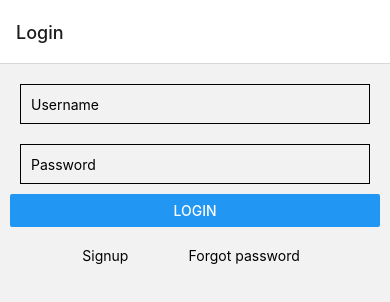
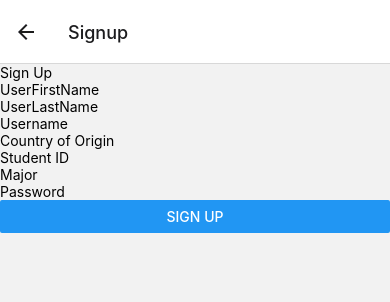
Before and after one commit to mas324/FirstFriend, a React Native app: screen /Signup in a window 390 px wide. Shown: the top 302 px of the page. Built offline with nearby package versions, Linux system fonts and the light colour scheme.

Commit message:
Merge Login stuff
Signed-off-by: Shawn Merana <shawnmerana@gmail.com>

```diff
--- a/App.js
+++ b/App.js
@@ -5,6 +5,7 @@ import { createNativeStackNavigator } from '@react-navigation/native-stack';
 import { LoginPage } from './Login';
 import { PasswordReset } from './PassRes';
 import { Test } from './Test';
+import { SignUpPage } from './Signup';
 
 export const AuthContext = React.createContext();
 const Stack = createNativeStackNavigator();
@@ -74,6 +75,7 @@ export default function App({ navigation }) {
           <>
             <Stack.Screen name='Login' component={LoginPage} options={{title: 'Login'}} />
             <Stack.Screen name='PassRes' component={PasswordReset} options={{title: 'Forgot Password'}} />
+            <Stack.Screen name='Signup' component={SignUpPage} options={{title: 'Signup'}} />
           </>
         ) : (
           <>
--- /dev/null
+++ b/Signup.js
@@ -0,0 +1,71 @@
+import React, { useState } from 'react';
+import { View, Text, TextInput, Button } from 'react-native';
+
+export function SignUpPage({navigation}) {
+    const [firstname, setUserFirstName] = useState('');
+    const [lastname, setUserLastName] = useState('');
+    const [username, setUsername] = useState('');
+    const [Country_of_Origin, setUserCoO] = useState('');
+    const [SID, setSID] = useState('');
+    const [Major, setUserMajor] = useState('');
+
+    const [password, setPassword] = useState('');
+
+    const handleSignUp = () => {
+        // Perform validation here (e.g., check if fields are not empty)
+        // isEmpty(), comparator, if-else, etc... maybe
+
+        // Display the entered data (can modify this part based on requirements)
+        console.log('UserFirstName: ' , firstname);
+        console.log('UserLastName: ' , lastname);
+        console.log('Username: ', username);
+        console.log('Country of Origin: ', Country_of_Origin);
+        console.log('Student ID: ' + SID);
+        console.log('Major: ', Major);
+
+        console.log('Password: ' + password);
+    };
+
+    return (
+        <View>
+            <Text>Sign Up</Text>
+            <TextInput
+                placeholder="UserFirstName"
+                value={firstname}
+                onChangeText={text => setUserFirstName(text)}
+            />
+             <TextInput
+                placeholder="UserLastName"
+                value={lastname}
+                onChangeText={text => setUserLastName(text)}
+            />
+            <TextInput
+                placeholder="Username"
+                value={username}
+                onChangeText={text => setUsername(text)}
+            />
+                <TextInput
+                placeholder="Country of Origin"
+                value={Country_of_Origin}
+                onChangeText={text => setUserCoO(text)}
+            />
+            <TextInput
+                placeholder="Student ID"
+                value={SID}
+                onChangeText={text => setSID(text)}
+            />
+            <TextInput
+                placeholder="Major"
+                value={Major}
+                onChangeText={text => setUserMajor(text)}
+            />
+            <TextInput
+                placeholder="Password"
+                secureTextEntry={true}
+                value={password}
+                onChangeText={text => setPassword(text)}
+            />
+            <Button title="Sign Up" onPress={handleSignUp} />
+        </View>
+    )
+}
--- a/Test.js
+++ b/Test.js
@@ -6,7 +6,7 @@ export function Test({ navigation }) {
         <SafeAreaView
             style={{padding: 20, flex: 1}}
         >
-            <Text>Hello there  </Text>
+            <Text>DEVELOPER PAGE  </Text>
             <Button
                 title='Button to login'
                 onPress={() => navigation.navigate('Login')}
@@ -15,6 +15,10 @@ export function Test({ navigation }) {
                 title='Button to forgot password'
                 onPress={() => navigation.navigate('PassRes')}
             />
+            <Button
+                title='To signup'
+                onPress={() => navigation.navigate('Signup')}
+            />
         </SafeAreaView>
     )
 }
```
Also changed, not shown: ForgotPassPage.js (added, +16 -0 lines).
